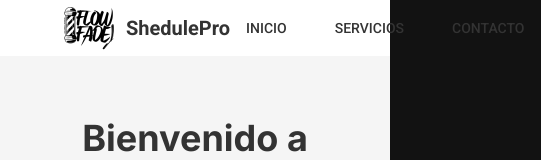
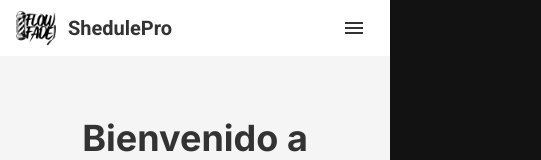
Before and after one commit to ldkjvvier/SchedulePro, a Next.js app: page / in a window 390 px wide. Shown: the top 160 px of the page, 541 px wide, since content can reach past the window. Built offline with nearby package versions, Linux system fonts and the light colour scheme.

Commit message:
feat: Implement responsive navigation drawer in Header component for improved mobile usability

```diff
--- a/src/app/components/Header.tsx
+++ b/src/app/components/Header.tsx
@@ -1,16 +1,27 @@
-import React from 'react'
+'use client'
+import React, { useState } from 'react'
 import AppBar from '@mui/material/AppBar'
 import Toolbar from '@mui/material/Toolbar'
 import Typography from '@mui/material/Typography'
 import Button from '@mui/material/Button'
 import Link from 'next/link'
+import IconButton from '@mui/material/IconButton'
+import MenuIcon from '@mui/icons-material/Menu'
+import CloseIcon from '@mui/icons-material/Close'
+import Drawer from '@mui/material/Drawer'
 import Image from 'next/image'
 
 const Header = () => {
+	const [isDrawerOpen, setIsDrawerOpen] = useState(false)
+
+	const toggleDrawer = () => {
+		setIsDrawerOpen(!isDrawerOpen)
+	}
+
 	return (
 		<AppBar
 			position="static"
-			className="tw-bg-primary tw-px-12 tw-border-b tw-border-accent"
+			className="tw-bg-primary tw-border-b tw-border-accent"
 			elevation={0}
 		>
 			<Toolbar className="tw-justify-between">
@@ -19,8 +30,8 @@ const Header = () => {
 					<Image
 						src="/page_logo.png"
 						alt="Barbería Logo"
-						width={50}
-						height={50}
+						width={40}
+						height={40}
 					/>
 					<Typography
 						variant="h6"
@@ -30,8 +41,18 @@ const Header = () => {
 					</Typography>
 				</div>
 
-				{/* Navegación */}
-				<nav className="tw-flex tw-gap-4">
+				{/* Botón de Menú en dispositivos pequeños */}
+				<div className="tw-flex lg:tw-hidden">
+					<IconButton
+						onClick={toggleDrawer}
+						className="tw-text-text-main"
+					>
+						{isDrawerOpen ? <CloseIcon /> : <MenuIcon />}
+					</IconButton>
+				</div>
+
+				{/* Navegación en pantallas grandes */}
+				<nav className="tw-hidden lg:tw-flex tw-gap-4">
 					<Link href="/" passHref>
 						<Button
 							className="tw-text-text-main hover:tw-bg-secondary hover:tw-text-text-main tw-rounded-lg tw-px-4"
@@ -58,6 +79,51 @@ const Header = () => {
 					</Link>
 				</nav>
 			</Toolbar>
+
+			{/* Drawer para navegación en pantallas pequeñas */}
+			<Drawer
+				anchor="right"
+				open={isDrawerOpen}
+				onClose={toggleDrawer}
+			>
+				<div className="tw-p-4 tw-w-64 tw-bg-primary tw-h-full">
+					<Typography
+						variant="h6"
+						className="tw-mb-4 tw-text-text-main"
+					>
+						Menú
+					</Typography>
+					<nav className="tw-flex tw-flex-col tw-gap-4">
+						<Link href="/" passHref>
+							<Button
+								className="tw-text-text-main hover:tw-bg-secondary hover:tw-text-text-main tw-rounded-lg tw-px-4"
+								variant="text"
+								onClick={toggleDrawer}
+							>
+								Inicio
+							</Button>
+						</Link>
+						<Link href="/services" passHref>
+							<Button
+								className="tw-text-text-main hover:tw-bg-secondary hover:tw-text-text-main tw-rounded-lg tw-px-4"
+								variant="text"
+								onClick={toggleDrawer}
+							>
+								Servicios
+							</Button>
+						</Link>
+						<Link href="/contact" passHref>
+							<Button
+								className="tw-text-text-main hover:tw-bg-secondary hover:tw-text-text-main tw-rounded-lg tw-px-4"
+								variant="text"
+								onClick={toggleDrawer}
+							>
+								Contacto
+							</Button>
+						</Link>
+					</nav>
+				</div>
+			</Drawer>
 		</AppBar>
 	)
 }
```
